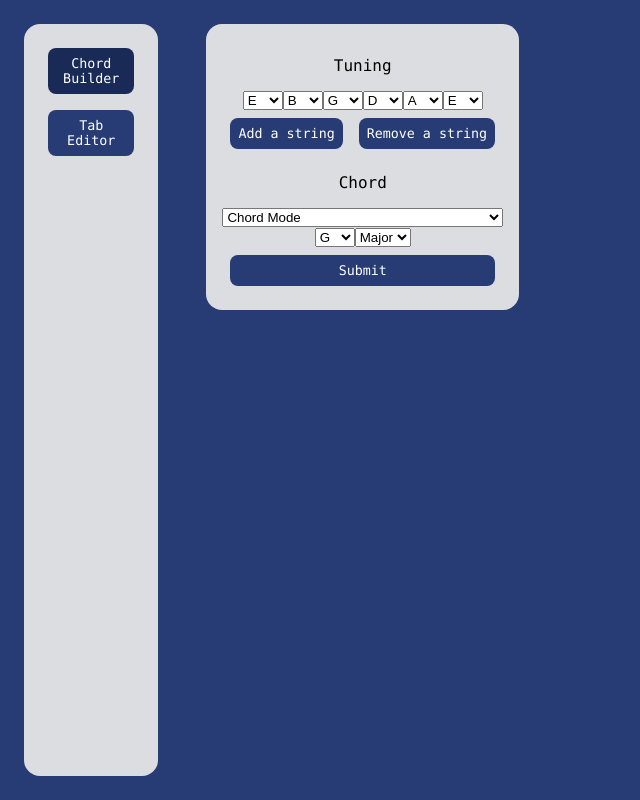
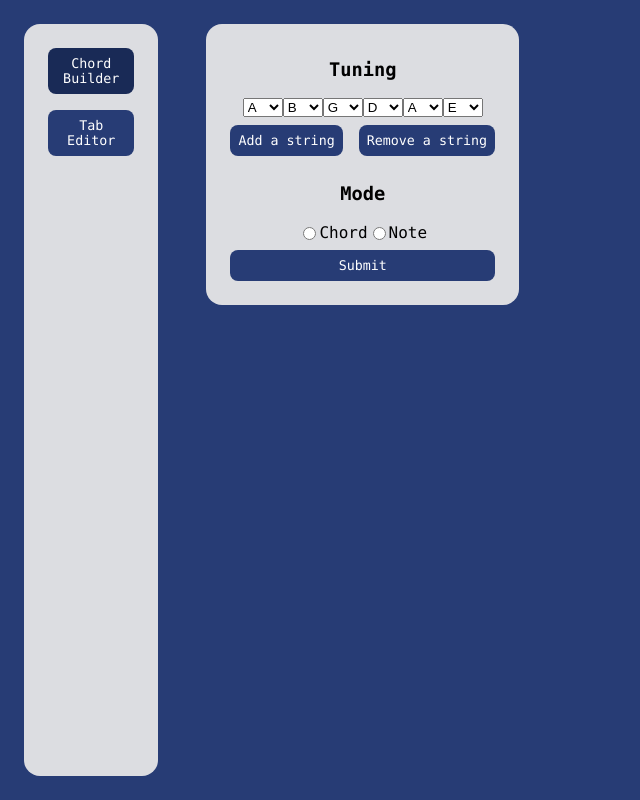
Before and after one commit to mlewicki12/guitar-chord-builder, a React (Create React App) app: page / in a window 1280 px wide. Shown: the whole page, without its empty margins (0-640 px from the left). Built offline with nearby package versions, Linux system fonts and the light colour scheme.

Commit message:
separate out the menu from chordselector

```diff
--- a/src/Components/ChordSelector.js
+++ b/src/Components/ChordSelector.js
@@ -1,14 +1,16 @@
 
 import React from 'react';
-import BaseComponent from './BaseComponent.js';
-import NoteSelector from './NoteSelector.js';
-import ChordBuilder from './ChordBuilder.js';
+import BaseComponent from './BaseComponent';
+import Menu from './Navigation/Menu';
+import ChordBuilder from './ChordBuilder';
 
-import ChordFinder from '../ChordFinder.js';
-import Variables from '../Variables.js';
+import ChordFinder from '../ChordFinder';
+import Variables from '../Variables';
 
 export default class ChordSelector extends BaseComponent {
     ChordFinder = new ChordFinder();
+
+    buildChord = (chordNote, chordIsMinor) => {return this.ChordFinder.buildChord(chordNote, [1, 3, 5], chordIsMinor);}
 
     constructor(props) {
         super(props);
@@ -16,51 +18,20 @@ export default class ChordSelector extends BaseComponent {
         this.state = {
             strings: Variables.defaultTuning,
             chord: Variables.defaultChord,
-            chordMode: "chord",
+            chordMode: undefined,
             displayMode: "input",
             chordNote: "G",
-            chordIsMinor: false
+            chordTonality: "major"
         };
+
+        this.addHook(["chordNote", "chordTonality"], (state) => this.update({chord: this.buildChord(state.chordNote, state.chordTonality === "minor")}));
     }
 
     render() {
-        let buildChord = (chordNote, chordIsMinor) => {return this.ChordFinder.buildChord(chordNote, [1, 3, 5], chordIsMinor);}
-
         return (
             <React.Fragment>
                 {this.state.displayMode === "input" &&
-                    <div className="flex-column">
-                        <div className="flex-column" id="tuning-selector">
-                            <p>Tuning</p>
-                            <NoteSelector notes={this.state.strings} maxStrings={12} onChange={(state) => this.update({strings: state.notes})}/>
-                        </div>
-
-                        <div className="flex-column" id="chord selector">
-                            <p>Chord</p>
-                            <select id="mode-selector" onChange={(event) => this.update({chordMode: event.target.value})}>
-                                <option value="chord">Chord Mode</option>
-                                <option value="note">Note Mode</option>
-                            </select>
-                            {this.state.chordMode === "note" ?
-                                <NoteSelector notes={this.state.chord} key={this.state.chord} text={"note"} onChange={(state) => this.update({chord: state.notes})}/>  :
-                                <div>
-                                    <select id="chord-note-selector" defaultValue={this.state.chordNote}
-                                            onChange={(event) => this.update({chordNote: event.target.value, chord: buildChord(event.target.value, this.state.chordIsMinor)})}>
-                                        {Variables.notes.map(note =>
-                                            <option value={note}>{note}</option>
-                                        )}
-                                    </select>
-                                    <select id="chord-mode-selector" defaultValue={this.state.chordIsMinor}
-                                            onChange={(event) => this.update({chordIsMinor: event.target.value, chord: buildChord(this.state.chordNote, event.target.value)})}>
-                                        <option value="major">Major</option>
-                                        <option value="minor">Minor</option>
-                                    </select>
-                                </div>
-                                }
-                        </div>
-
-                        <button onClick={() => this.update({displayMode: "chords"})}>Submit</button>
-                    </div>
+                    <Menu config={this.menuConfig} onChange={(state) => this.update(state)} />
                 }
                 {this.state.displayMode === "chords" &&
                     <ChordBuilder strings={this.state.strings} chord={this.state.chord} range={5} size={20} />
@@ -68,4 +39,111 @@ export default class ChordSelector extends BaseComponent {
             </React.Fragment>
         )
     }
+
+    // defined at the bottom bc this takes a fuckton of space
+    menuConfig =
+    [
+        {
+            id: "tuning-selector",
+            title: "Tuning",
+            components: [
+                {
+                    type: "NoteSelector",
+                    notes: ['e', 'B', 'G', 'D', 'A', 'E'],
+                    maxStrings: 12,
+                    key: "notes"
+                }
+            ]
+        },
+        {
+            id: "chord-mode-selector",
+            title: "Mode",
+            components: [
+                {
+                    type: "Radio",
+                    key: "chordMode",
+                    default: "chord",
+                    name: "mode",
+                    options: [
+                        {
+                            value: "chord",
+                            name: "Chord"
+                        },
+                        {
+                            value: "note",
+                            name: "Note"
+                        }
+                    ]
+                }
+            ]
+        },
+        {
+            id: "chord-selector",
+            title: "Chord",
+            components: [
+                {
+                    type: "Conditional",
+                    getView: (state) => state.chordMode === null ? null : state.chordMode,
+                    chord: [
+                        {
+                            id: "chord-note-selector",
+                            components: [
+                                {
+                                    type: "Select",
+                                    defaultValue: "g",
+                                    key: "chordNote",
+                                    options: Variables.notes.map(val => {return {
+                                        name: val
+                                    }})
+                                }
+                            ]
+                        },
+                        {
+                            id: "chord-tonality-selector",
+                            components: [
+                                {
+                                    type: "Select",
+                                    defaultValue: "major",
+                                    key: "chordTonality",
+                                    options: [
+                                        {
+                                            value: "major",
+                                            name: "Major"
+                                        },
+                                        {
+                                            value: "minor",
+                                            name: "Minor"
+                                        }
+                                    ]
+                                }
+                            ]
+                        }
+                    ],
+                    note: [
+                        {
+                            id: "chord-note-selector",
+                            components: [
+                                {
+                                    type: "NoteSelector",
+                                    notes: ['G', 'B', 'D'],
+                                    maxStrings: 12,
+                                    key: "chord"
+                                }
+                            ]
+                        }
+                    ]
+                }
+            ]
+        },
+        {
+            id: "submit-button",
+            components: [
+                {
+                    type: "Button",
+                    text: "Submit",
+                    onClick: () => this.update({displayMode: "chords"})
+                }
+            ]
+        }
+    ]
 }
--- /dev/null
+++ b/src/Components/Navigation/Menu.js
@@ -0,0 +1,115 @@
+
+import React from 'react'
+import BaseComponent from '../BaseComponent';
+import NoteSelector from "../NoteSelector";
+
+export default class Menu extends BaseComponent {
+    constructor(props) {
+        super(props);
+
+        this.state = {
+            // state needs to be defined here so I can use it
+        };
+    }
+
+    fillKey(key, value) {
+        var newObj = {};
+        newObj[key] = value;
+        return newObj;
+    }
+
+    defineMenuSection(details) {
+        // kinda iffy but this should stop conditional components from displaying title if they aren't drawing
+        var sections = details.components.map(comp =>
+                          this.defineMenuComponent(comp)).filter(val => val !== null);
+
+        if(sections.length > 0) {
+            return (
+                <div className={"flex-column " + details.className} id={details.id}>
+                    {details.title && <h3>{details.title}</h3>}
+                    {sections}
+                </div>
+            )
+        }
+    }
+
+    defineMenuComponent(details) {
+        switch(details.type) {
+            case 'NoteSelector':
+                return this.defineNoteSelectorComponent(details);
+
+            case 'Radio':
+                return this.defineRadioComponent(details);
+
+            case 'Conditional':
+                return this.defineConditionalComponent(details);
+
+            case 'Select':
+                return this.defineSelectComponent(details);
+
+            case 'Button':
+                return this.defineButtonComponent(details);
+
+            default:
+                // not sure how returning null works,
+                // so doing this for now
+                return (<React.Fragment></React.Fragment>)
+        }
+    }
+
+    defineSelectComponent(details) {
+       return (
+          <select defaultValue={details.defaultValue}
+            onChange={(event) => {
+                this.update(this.fillKey(details.key, event.target.value));
+            }}>
+              {details.options.map(option =>
+                  <option value={option.value || option.name.toLowerCase()}>{option.name}</option>
+              )}
+          </select>
+       );
+    }
+
+    defineButtonComponent(details) {
+        return (
+            <button onClick={details.onClick}>{details.text}</button>
+        );
+    }
+
+    defineConditionalComponent(details) {
+        var view = details.getView(this.state);
+        if(view) {
+          return details[view].map(section => this.defineMenuSection(section));
+        }
+
+        return null;
+    }
+
+    defineRadioComponent(details) {
+        return (
+            <div className="center flex-row">
+              {details.options.map(option =>
+                  <React.Fragment>
+                      <input type="radio" id={option.value || option.name.toLowerCase()} value={option.value || option.name.toLowerCase()} name={details.name} onClick={() => {
+                          this.update(this.fillKey(details.key, option.value || option.name.toLowerCase()));
+                      }} />
+                      <label for={option.value || option.name.toLowerCase()}>{option.name}</label>
+                  </React.Fragment>
+              )}
+            </div>
+        );
+    }
+
+    // the purpose of this class is to take an object and define a menu around it
+    defineNoteSelectorComponent(details) {
+        return (
+            <NoteSelector notes={details.notes} maxStrings={12} onChange={(state) => {
+                this.update(this.fillKey(details.key, state.notes));
+            }}/>
+        )
+    }
+
+    render() {
+        return this.props.config.map(section => this.defineMenuSection(section));
+    }
+}
--- a/src/Style/App.css
+++ b/src/Style/App.css
@@ -84,3 +84,7 @@ button:hover, button:disabled {
 .start {
   justify-content: flex-start;
 }
+
+.padding-child div {
+  padding: 0.5rem;
+}
```
